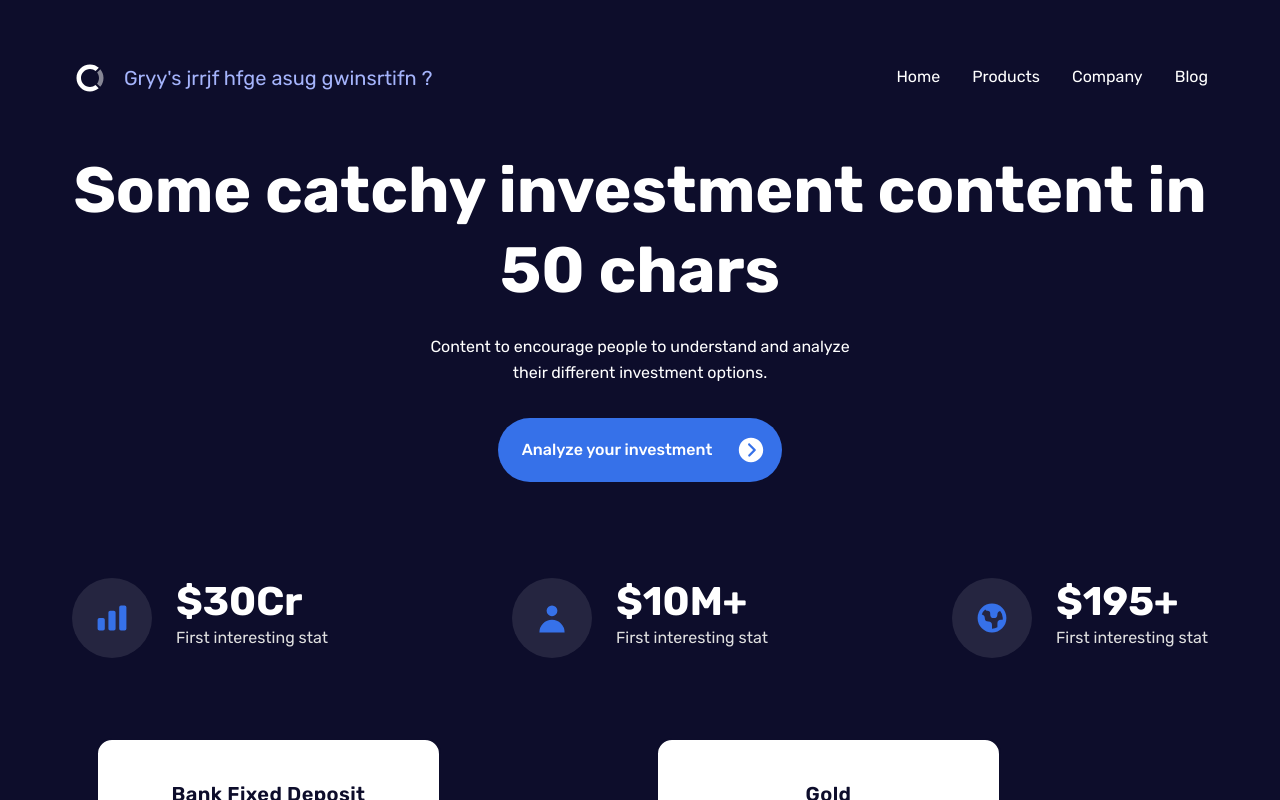
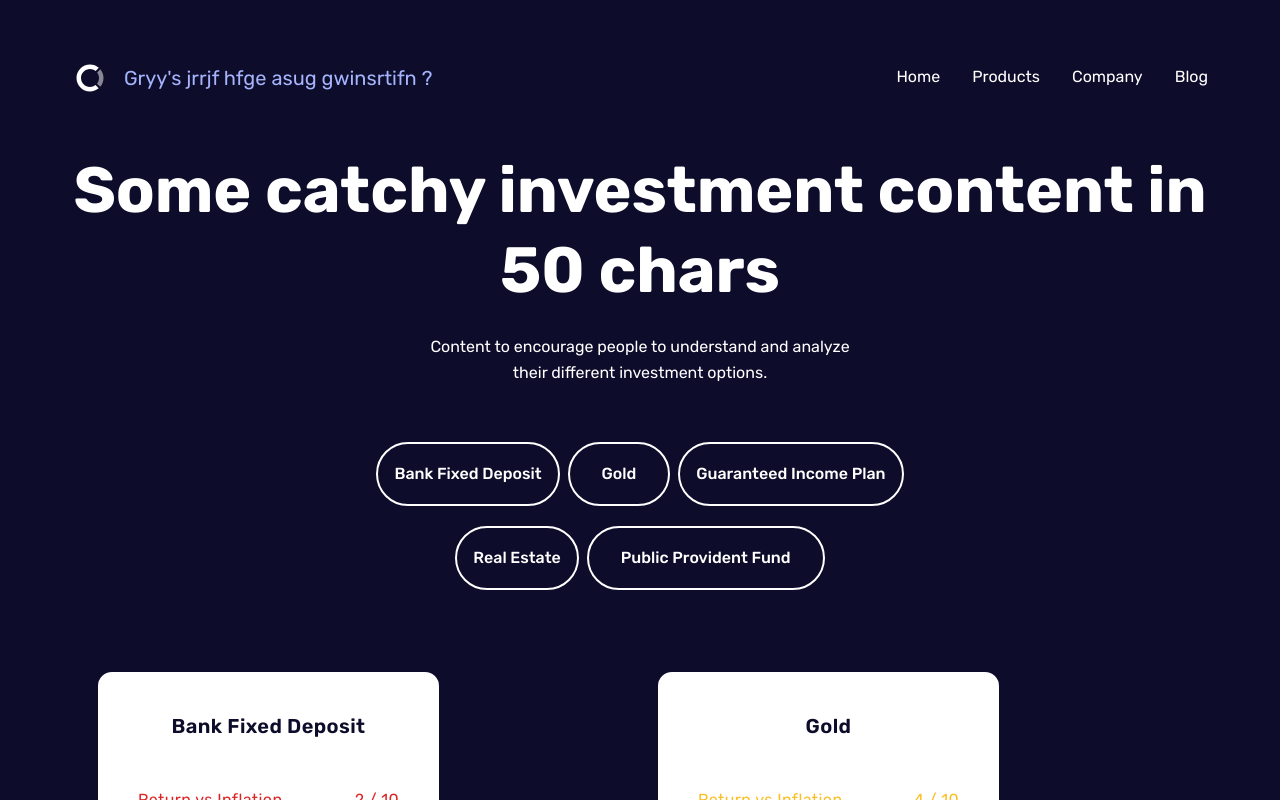
Before and after one commit to Navyashr4/xyz-v4, a React (Create React App) app: page / in a window 1280 px wide. Shown: the top 800 px of the page. Built offline with nearby package versions, Linux system fonts and the light colour scheme; the HTML template or start-up script is replaced by a standard one.

Commit message:
checking dom pills

```diff
--- a/src/App.js
+++ b/src/App.js
@@ -17,6 +17,7 @@ import InvestmentInfo from "./components/InvestmentInfo.js";
 import BarChart from "./components/BarChart.js";
 import UserData from "./data/sampleChartData.js";
 import NiftyCalculator from "./components/NiftyCalculator.js";
+import DomInvPills from "./components/DomInvPills.js";
 
 const App = () => {
   const [navMobile, setNavMobile] = useState(false);
@@ -76,7 +77,8 @@ const App = () => {
       </div>
 
       <Hero calculator={calculator} scrollToCalculator={scrollToCalculator}/>
-      <Stats />
+      <DomInvPills />
+      {/* <Stats /> */}
       <InvCarousel />
       {/* <BarChart chartData={userData} /> */}
 
--- /dev/null
+++ b/src/components/DomInvPills.js
@@ -0,0 +1,63 @@
+import React from 'react'
+
+function DomInvPills() {
+  return (
+        <section className="mt-6">
+          <div className="container mx-auto px-6 lg:px-0">
+            <div className="flex flex-col gap-y-5 items-center">
+              <div className='flex gap-x-2'>
+                <button
+                    className="btn gap-x-6 text-sm lg:h-16 lg:text-base text-center
+                    bg-darkblue border-2 border-white hover:bg-blue"
+                    data-aos="fade-down"
+                    data-aps-delay="700"
+                    onClick={()=>(console.log("put function here"))}
+                >
+                    Bank Fixed Deposit
+                </button>
+                <button
+                    className="btn gap-x-6 px-8 text-sm lg:h-16 lg:text-base text-center
+                    bg-darkblue border-2 border-white hover:bg-blue"
+                    data-aos="fade-down"
+                    data-aps-delay="700"
+                    onClick={()=>(console.log("put function here"))}
+                >
+                    Gold
+                </button>
+                <button
+                    className="btn gap-x-6 text-sm lg:h-16 lg:text-base text-center
+                    bg-darkblue border-2 border-white hover:bg-blue"
+                    data-aos="fade-down"
+                    data-aps-delay="700"
+                    onClick={()=>(console.log("put function here"))}
+                >
+                    Guaranteed Income Plan
+                </button>
+              </div>
+              <div className='flex gap-x-2'>
+                <button
+                    className="btn gap-x-6 text-sm lg:h-16 lg:text-base text-center
+                    bg-darkblue border-2 border-white hover:bg-blue"
+                    data-aos="fade-down"
+                    data-aps-delay="700"
+                    onClick={()=>(console.log("put function here"))}
+                >
+                    Real Estate
+                </button>
+                <button
+                    className="btn gap-x-6 px-8 text-sm lg:h-16 lg:text-base text-center
+                    bg-darkblue border-2 border-white hover:bg-blue"
+                    data-aos="fade-down"
+                    data-aps-delay="700"
+                    onClick={()=>(console.log("put function here"))}
+                >
+                    Public Provident Fund
+                </button>
+              </div>
+            </div>
+          </div>
+        </section>
+  )
+}
+
+export default DomInvPills
--- a/src/components/Hero.js
+++ b/src/components/Hero.js
@@ -26,7 +26,7 @@ const Hero = ({calculator, scrollToCalculator}) => {
             different investment options.
           </p>
           {/* call to action button */}
-          <button
+          {/* <button
             className="btn gap-x-6 pl-6 text-sm lg:h-16 lg:text-base text-center"
             data-aos="fade-down"
             data-aps-delay="700"
@@ -34,7 +34,7 @@ const Hero = ({calculator, scrollToCalculator}) => {
           >
             Analyze your investment
             <IoIosArrowDroprightCircle className="text-2xl lg:text-3xl" />
-          </button>
+          </button> */}
           {/* right-side hero image
           <div className='flex-1' data-aos='fade-up' data-aos-delay='600'>
             <img src={Image} alt='hero-img'/>
```
